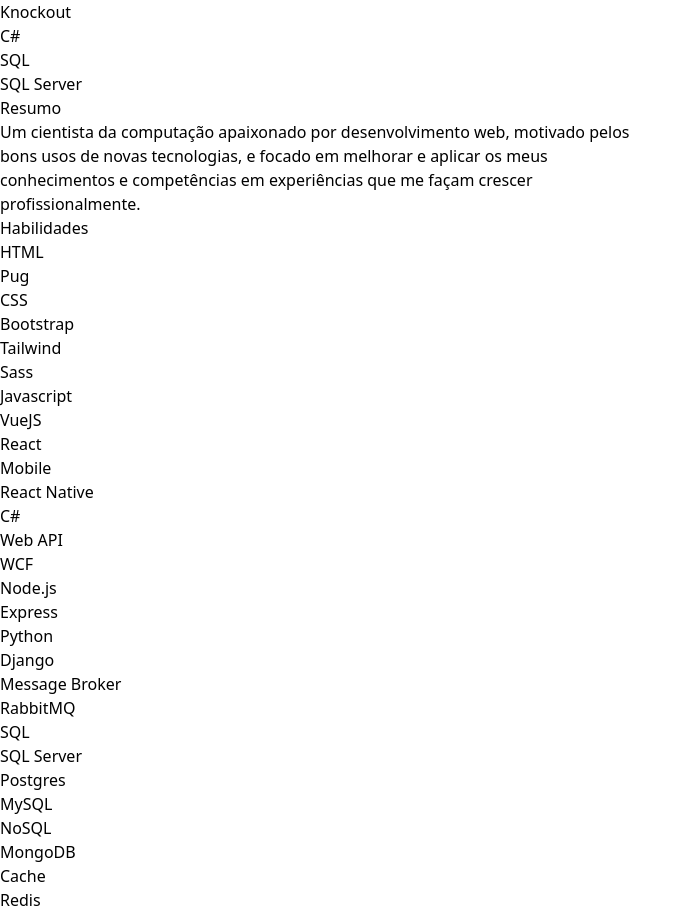
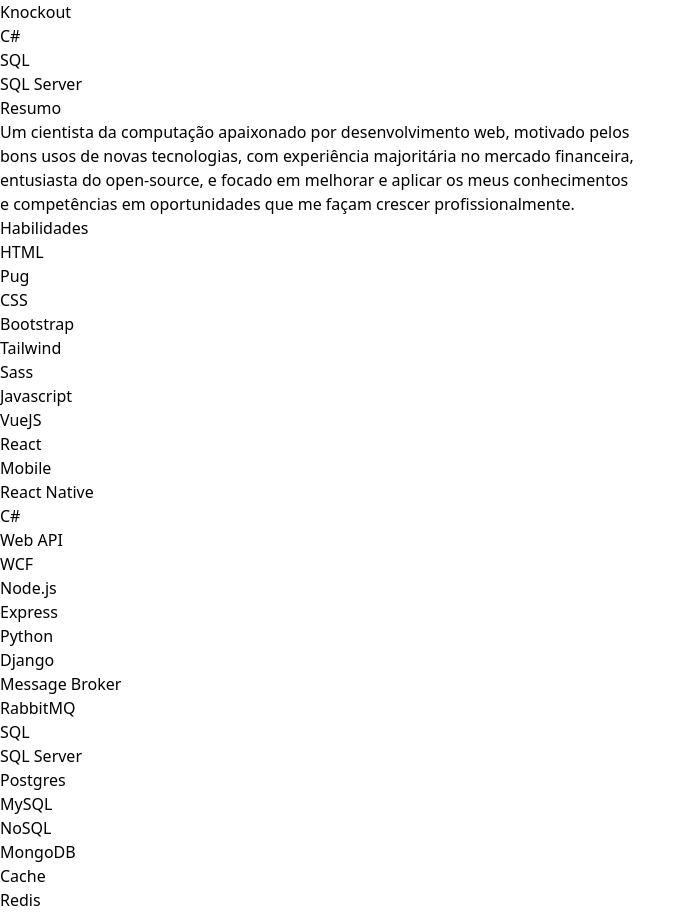
Before and after one commit to marco-carvalho/resume, a Vue app: page / in a window 1280 px wide. Shown: the part 3144-4060 px from the top of the page, without its empty margins (0-695 px from the left). Built offline with nearby package versions, Linux system fonts and the light colour scheme.

Commit message:
update resume

```diff
--- a/src/App.vue
+++ b/src/App.vue
@@ -55,7 +55,7 @@ export default {
       },
       github: "marco-carvalho",
       linkedin: "marco-carvalho",
-      resume: "Um cientista da computação apaixonado por desenvolvimento web, motivado pelos bons usos de novas tecnologias, e focado em melhorar e aplicar os meus conhecimentos e competências em experiências que me façam crescer profissionalmente.",
+      resume: "Um cientista da computação apaixonado por desenvolvimento web, motivado pelos bons usos de novas tecnologias, com experiência majoritária no mercado financeira, entusiasta do open-source, e focado em melhorar e aplicar os meus conhecimentos e competências em oportunidades que me façam crescer profissionalmente.",
       experiences: [
         {
           company: "Turim Family Office",
```
